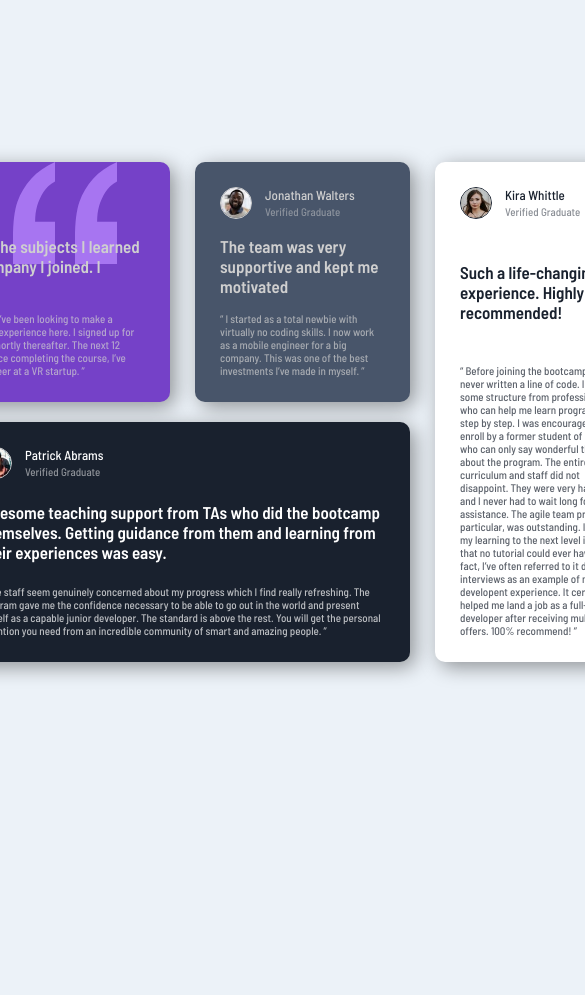
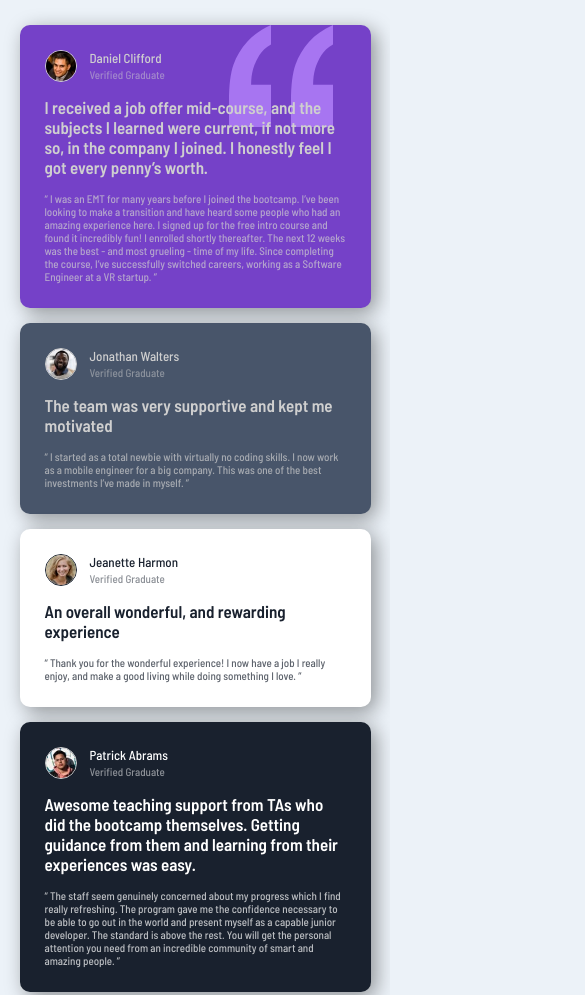
Before and after one commit to AbdulrhmanAbuShanab/Testimonials-grid-section, a plain HTML site: page index.html in a window 390 px wide. Shown: the top 995 px of the page, 585 px wide, since content can reach past the window. Before the commit the page ends 844 px from the top, so only its background shows below. Drawn offline with Linux system fonts and the light colour scheme.

Commit message:
Second Change

```diff
--- a/Style.css
+++ b/Style.css
@@ -18,7 +18,7 @@
   align-content: center;
 }
 .item {
-    box-shadow: 5px 5px 20px rgba(0,0,0,0.4);
+  box-shadow: 5px 5px 20px rgba(0, 0, 0, 0.4);
   margin-right: 25px;
   margin-bottom: 20px;
   padding: 25px;
@@ -68,7 +68,8 @@
   background-color: hsl(0, 0%, 100%);
   color: hsl(219, 29%, 14%);
 }
-  img[alt="Jeanette Image"], img[alt="Kira Image"] {
+img[alt="Jeanette Image"],
+img[alt="Kira Image"] {
   border: solid hsl(219, 29%, 14%) 1px;
 }
 .item:nth-of-type(4) {
@@ -82,3 +83,27 @@
   background-color: hsl(0, 0%, 100%);
   color: hsl(219, 29%, 14%);
 }
+@media screen and (max-width: 1000px) {
+  .container {
+    width: auto;
+    height: auto;
+    margin: 20px 0;
+    display: flex;
+    flex-direction: column;
+    align-items: center;
+  }
+
+  .item {
+    box-sizing: border-box;
+    margin: 5px 30px 10px 30px;
+    padding: 25px;
+    display: flex;
+    flex-direction: column;
+    flex-wrap: wrap;
+    align-items: flex-start;
+    gap: 15px;
+    width: 90%;
+    height: 90%;
+    box-shadow: 5px 5px 20px rgba(0, 0, 0, 0.4);
+  }
+}
--- a/index.html
+++ b/index.html
@@ -21,7 +21,7 @@
     <title>Frontend Mentor | Testimonials grid section</title>
   </head>
   <body>
-    <div class="container">
+    <main class="container">
       <div class="item">
         <div class="nametag">
           <img
@@ -145,12 +145,6 @@
           developer after receiving multiple offers. 100% recommend! ”
         </div>
       </div>
-    </div>
-    <!-- <div class="attribution">
-      Challenge by
-      <a href="https://www.frontendmentor.io?ref=challenge" target="_blank"
-        >Frontend Mentor</a
-      >. Coded by <a href="#">Your Name Here</a>.
-    </div> -->
+    </main>
   </body>
 </html>
```
Lines whose indentation alone changed are shown as unchanged.
